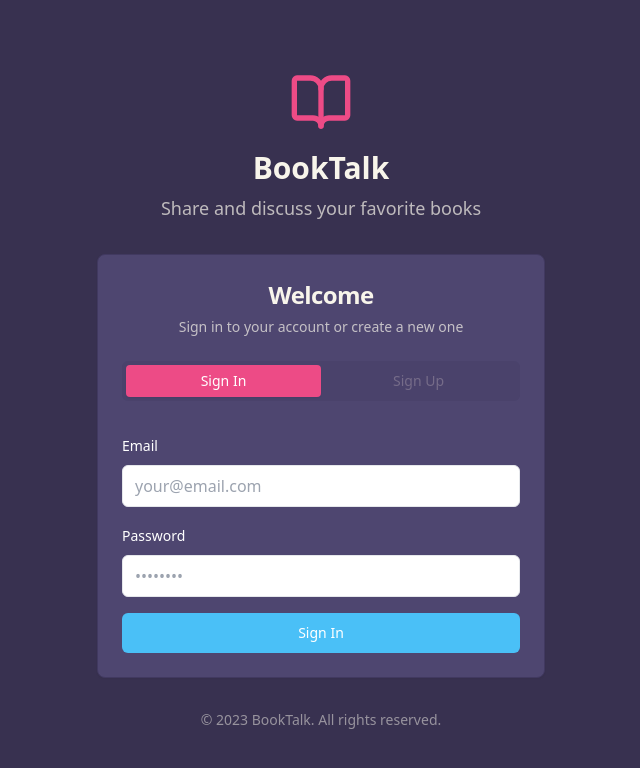
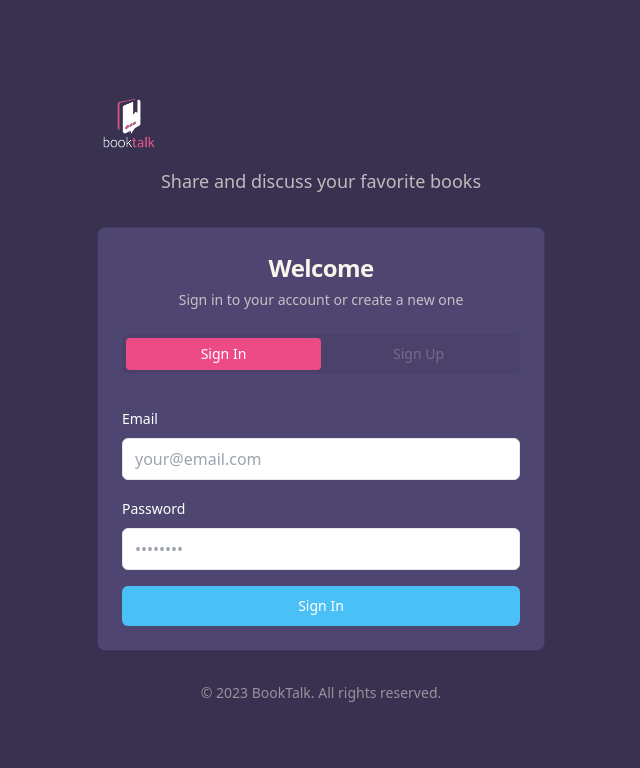
Before and after one commit to jmgpp/booktalk-js, a Next.js app: page /auth in a window 1280 px wide. Shown: the top 768 px of the page, without its empty margins (319-959 px from the left). Built offline with nearby package versions, Linux system fonts and the light colour scheme; no server answers.

Commit message:
Replace icon with new logo

```diff
--- a/src/app/auth/page.tsx
+++ b/src/app/auth/page.tsx
@@ -5,7 +5,7 @@ import { useRouter, useSearchParams } from 'next/navigation';
 import { useAuth } from '@/lib/auth-context';
 import { SignInForm } from '@/components/auth/sign-in-form';
 import { SignUpForm } from '@/components/auth/sign-up-form';
-import { BookOpen } from 'lucide-react';
+import { Logo } from "@/components/ui/logo"
 import { Tabs, TabsContent, TabsList, TabsTrigger } from '@/components/ui/tabs';
 import { supabase } from '@/lib/supabase';
 import { Card, CardContent, CardDescription, CardHeader, CardTitle } from '@/components/ui/card';
@@ -122,7 +122,7 @@ export default function AuthPage() {
       <div className="min-h-screen bg-palette-darkPurple flex flex-col items-center justify-center p-4">
         <div className="text-center mb-6">
           <div className="animate-pulse mb-4">
-            <BookOpen className="h-12 w-12 mx-auto text-palette-pink" />
+            <Logo size="large" className="mx-auto" />
           </div>
           <h1 className="text-2xl font-bold mb-2 text-palette-textLight">Loading...</h1>
           <p className="text-palette-textLight/70">Please wait while we check your authentication status.</p>
@@ -137,7 +137,7 @@ export default function AuthPage() {
       <div className="min-h-screen bg-palette-darkPurple flex flex-col items-center justify-center p-4">
         <div className="text-center mb-6">
           <div className="mb-4">
-            <BookOpen className="h-16 w-16 mx-auto text-palette-pink" />
+            <Logo size="large" className="mx-auto" />
           </div>
           <h1 className="text-3xl font-bold mb-2 text-palette-textLight">Login Successful</h1>
           <p className="text-palette-textLight/70">Redirecting to dashboard...</p>
@@ -156,8 +156,7 @@ export default function AuthPage() {
       <div className="w-full max-w-md">
         {/* Logo and branding */}
         <div className="text-center mb-8">
-          <BookOpen className="h-16 w-16 mx-auto text-palette-pink mb-4" />
-          <h1 className="text-3xl font-bold text-palette-textLight">BookTalk</h1>
+          <Logo size="large" className="mx-auto mb-4" />
           <p className="text-lg text-palette-textLight/70 mt-2">Share and discuss your favorite books</p>
         </div>
 
--- a/src/app/page.tsx
+++ b/src/app/page.tsx
@@ -19,6 +19,7 @@ import {
   Clock,
 } from "lucide-react"
 import Link from "next/link"
+import { Logo } from "@/components/ui/logo"
 
 export default function HomePage() {
   const { user, profile, loading, profileLoading, signOut } = useAuth()
@@ -56,8 +57,7 @@ export default function HomePage() {
       <header className="sticky top-0 z-50 w-full border-b border-palette-purple/50 bg-palette-darkPurple/95 backdrop-blur supports-[backdrop-filter]:bg-palette-darkPurple/60">
         <div className="container flex h-16 items-center justify-between">
           <div className="flex items-center gap-2">
-            <BookOpen className="h-6 w-6 text-palette-pink" />
-            <span className="text-xl font-bold text-palette-textLight">BookTalk</span>
+            <Logo size="small" />
           </div>
 
           <div className="hidden md:flex items-center gap-6">
--- /dev/null
+++ b/src/components/ui/logo.tsx
@@ -0,0 +1,32 @@
+import Image from 'next/image'
+import { cn } from '@/lib/utils'
+
+interface LogoProps {
+  className?: string
+  size?: 'small' | 'medium' | 'large'
+}
+
+export function Logo({ className, size = 'medium' }: LogoProps) {
+  // Size mappings
+  const sizes = {
+    small: 24,
+    medium: 36,
+    large: 64
+  }
+
+  const width = sizes[size]
+  const height = width * 1.25 // Maintain aspect ratio
+
+  return (
+    <div className={cn('relative', className)}>
+      <Image
+        src="/logo.png"
+        alt="BookTalk Logo"
+        width={width}
+        height={height}
+        priority
+        className="object-contain"
+      />
+    </div>
+  )
+}
```
Also changed, not shown: public/logo.png (added).
